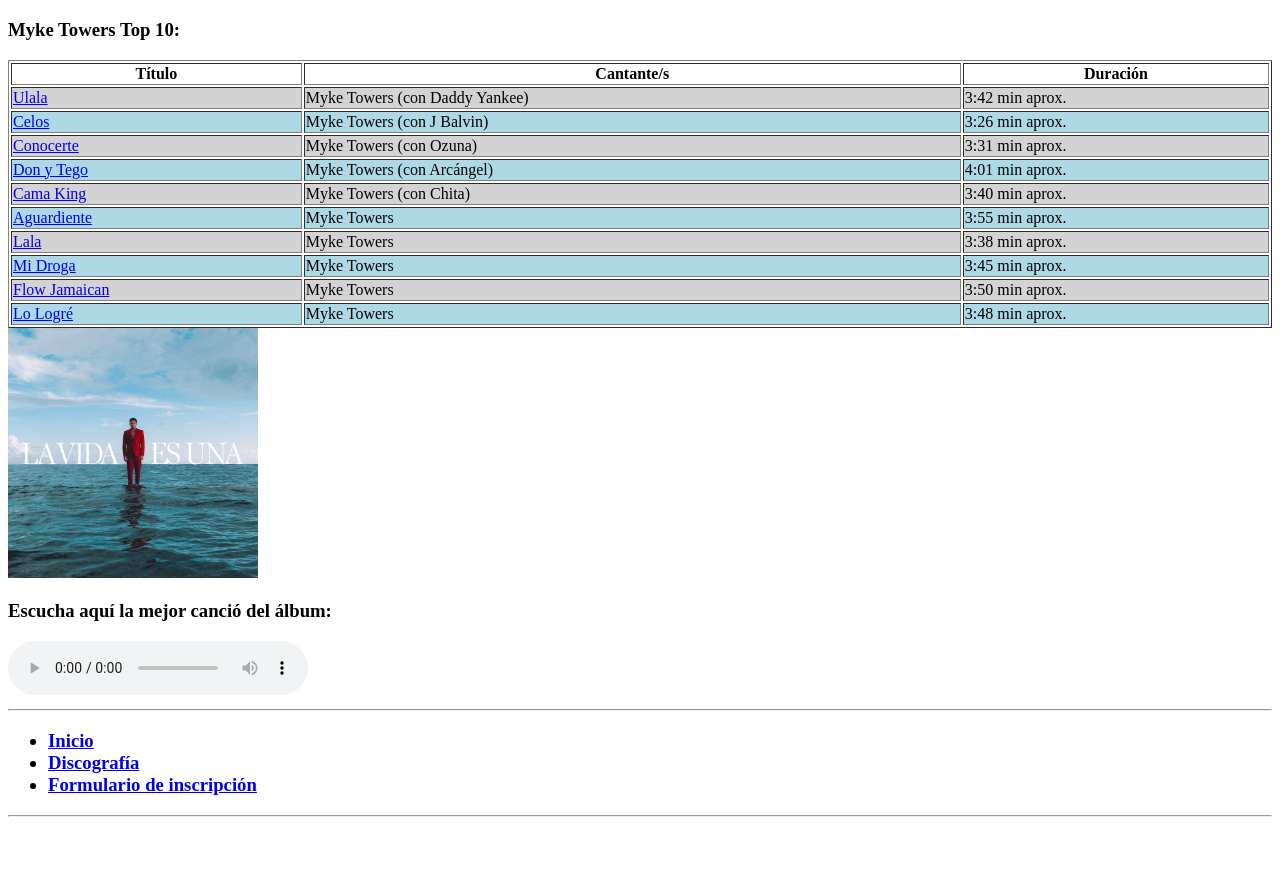
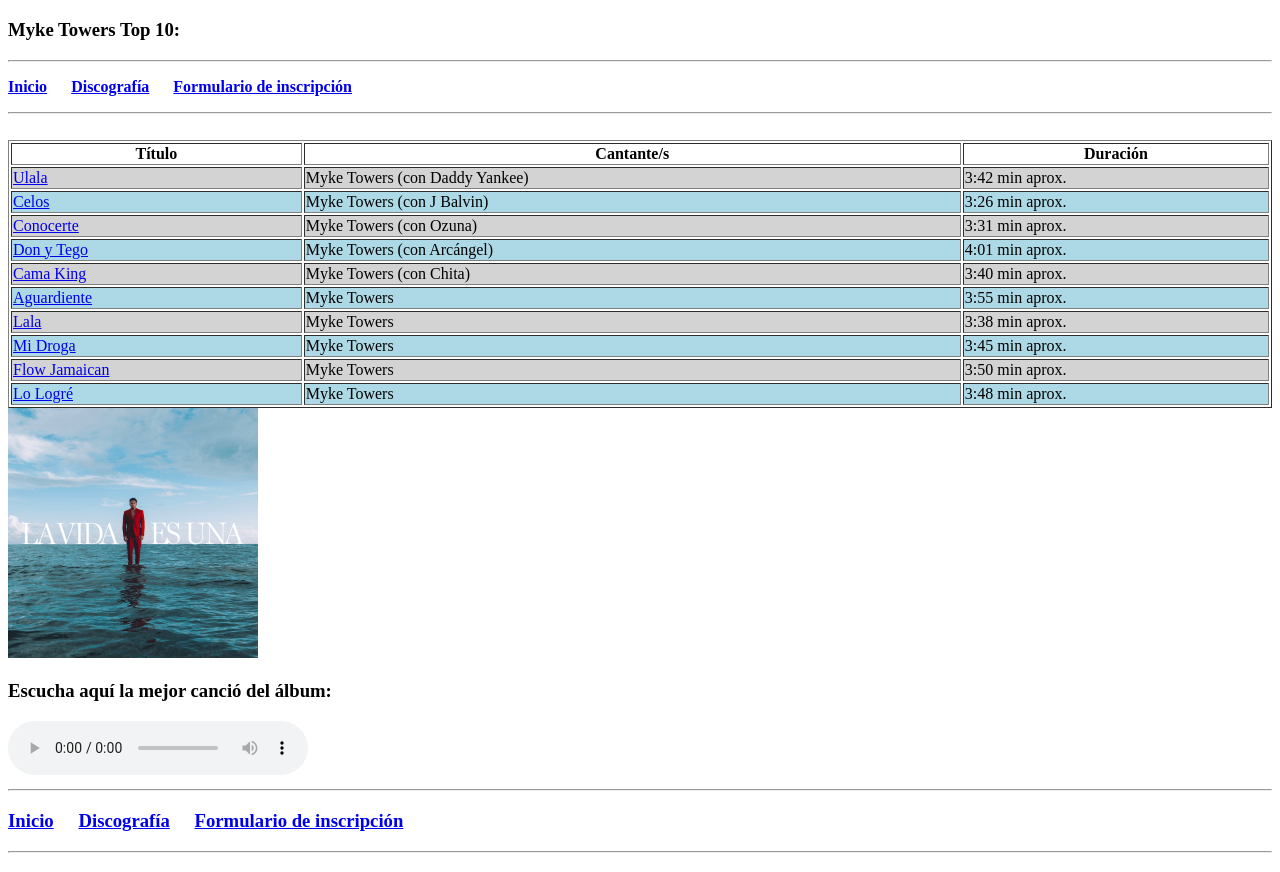
Before and after one commit to davidvazquez33/VazquezDavi_ASIX1_0373_AE3_MySpoti, a plain HTML site: page view/lavida.html in a window 1280 px wide. Shown: the part 61-933 px from the top of the page. Before the commit the page ends 897 px from the top, so only its background shows below. Drawn offline with Linux system fonts and the light colour scheme.

Commit message:
mas o menos acabao, falta validar html y revisar

```diff
--- a/view/lavida.html
+++ b/view/lavida.html
@@ -9,6 +9,22 @@
 <body>
     <h1>Álbum la vida es una</h1>
     <h3>Myke Towers Top 10:</h3>
+    <hr>
+    <nav>
+        <ul style="list-style-type:none; padding: 0;">
+            <li style="display:inline; margin-right: 20px;">
+                <a href="../index.html"><strong>Inicio</strong></a>
+            </li>
+            <li style="display:inline; margin-right: 20px;">
+                <a href="./discografia.html"><strong>Discografía</strong></a>
+            </li>
+            <li style="display:inline;">
+                <a href="./forms.html"><strong>Formulario de inscripción</strong></a>
+            </li>
+        </ul>
+    </nav>
+ <hr>
+ <br>
 
     <table border="1" width="100%">
         <thead>
@@ -78,16 +94,20 @@
         Tu navegador no soporta el elemento de audio.
       </audio>
 
-    <footer>
-        <hr>
-        <nav>
-            <ul>
-                <li><a href="../index.html">Inicio</a></li>
-                <li><a href="./discografia.html">Discografía</a></li>
-                <li><a href="./forms.html">Formulario de inscripción</a></li>
-            </ul>
-        </nav>
-        <hr>
+      <hr>
+      <footer>
+          <ul style="list-style-type:none; padding: 0;">
+              <li style="display:inline; margin-right: 20px;">
+                  <a href="../index.html"><strong>Inicio</strong></a>
+              </li>
+              <li style="display:inline; margin-right: 20px;">
+                  <a href="./discografia.html"><strong>Discografía</strong></a>
+              </li>
+              <li style="display:inline;">
+                  <a href="./forms.html"><strong>Formulario de inscripción</strong></a>
+              </li>
+          </ul>
+  <hr>
     </footer>
 </body>
 </html>
```
Also changed, not shown: view/discografia.html (+29 -10 lines), view/forms.html (+31 -10 lines), view/lykemyke.html (+30 -10 lines), view/panteranegra.html (+30 -10 lines).
